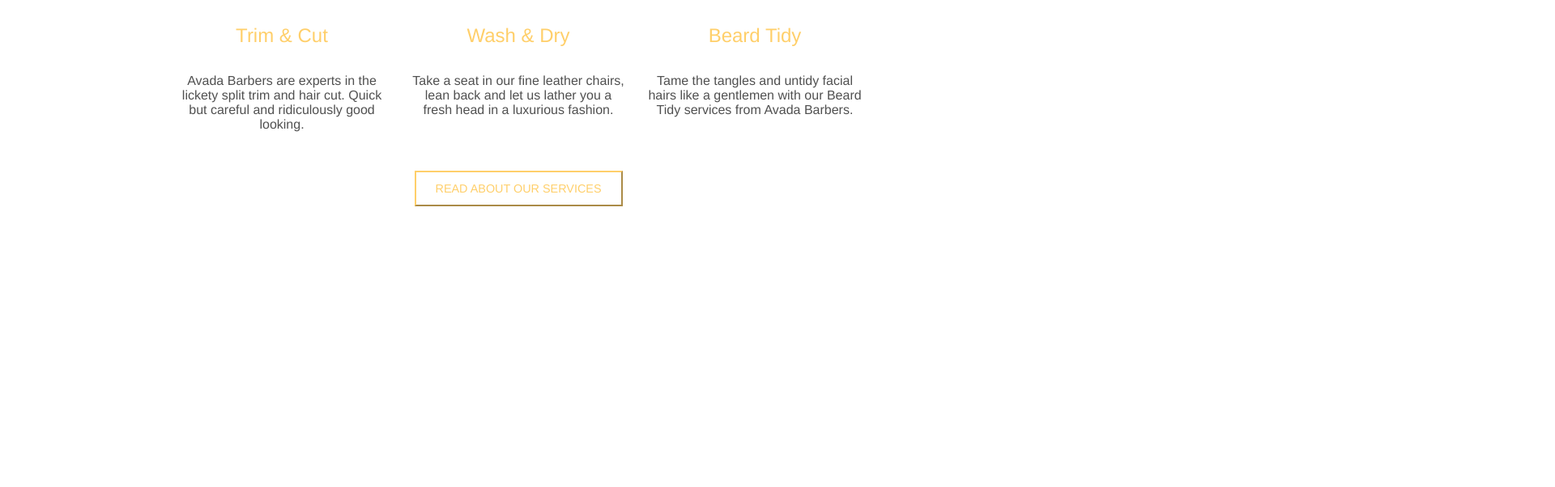
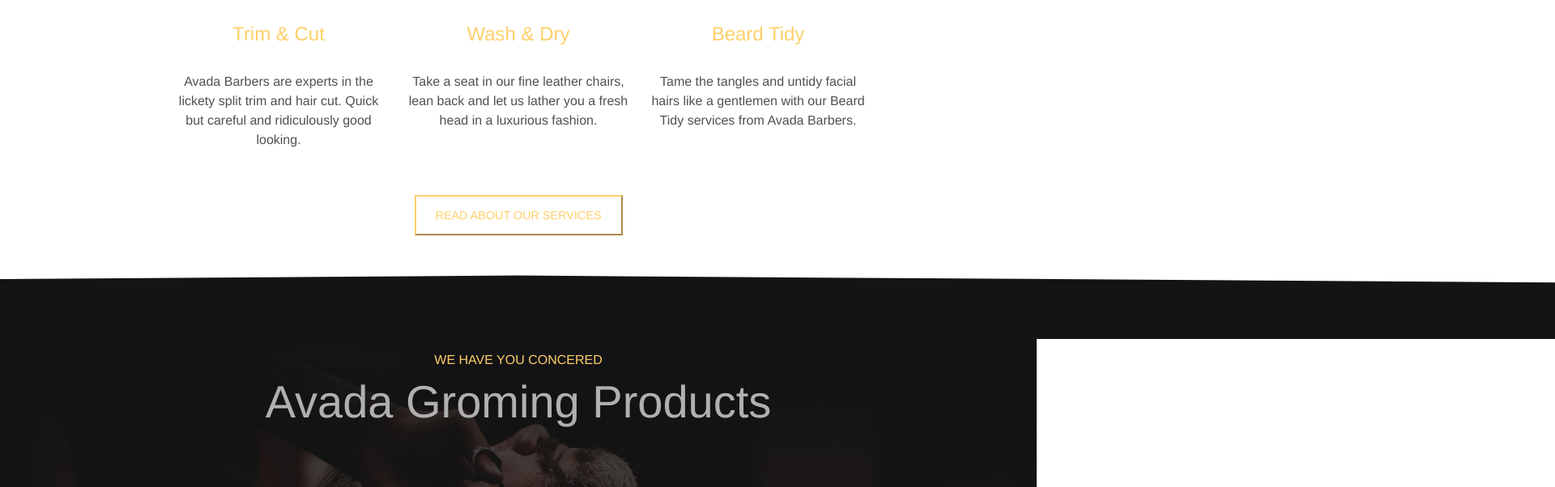
Before and after one commit to andmalt/proj-html-vuejs, a Vue app: page / in a window 1280 px wide. Shown: the part 1246-1848 px from the top of the page at 81% size, 1920 px wide, since content can reach past the window. Before the commit the page ends 1509 px from the top, so only its background shows below. Built offline with nearby package versions, Linux system fonts and the light colour scheme.

Commit message:
inserted products section

```diff
--- a/src/App.vue
+++ b/src/App.vue
@@ -22,7 +22,7 @@
 </script>
 
 <style lang="scss">
-@import './style/variables.scss';
+@import './style/general.scss';
 
 #app {
   font-family: Avenir, Helvetica, Arial, sans-serif;
--- a/src/components/Footer.vue
+++ b/src/components/Footer.vue
@@ -14,7 +14,6 @@
 </script>
 
 <style scoped lang="scss">
-@import '../style/general.scss';
 @import '../style/variables.scss';
 
 
--- a/src/components/Header.vue
+++ b/src/components/Header.vue
@@ -57,7 +57,6 @@
 </script>
 
 <style scoped lang="scss">
-@import '../style/general.scss';
 @import '../style/variables.scss';
 
 #bg{
--- a/src/components/Main.vue
+++ b/src/components/Main.vue
@@ -47,10 +47,28 @@
         </div>
       </div>
 
-      <div class="col-12 text-center">
+      <div class="col-12 text-center mb-5">
         <button class="btn_main"><a href="#readAboutourServices">READ ABOUT OUR SERVICES</a></button>
       </div>
+      <!-- black triangle -->
+      <div class="col-12">
+        <div class="triangle">
+          <!-- svg -->
+        </div>
+      </div>
 
+    </section>
+
+    <section class="row " id="products-m">
+      <!-- title -->
+      <div class="col-12 text-center py-3 mb-5">
+        <h6>WE HAVE YOU CONCERED</h6>
+        <h2>Avada Groming Products</h2>
+      </div>
+      <!-- products -->
+      <div>
+
+      </div>
     </section>
 
   </main>
@@ -67,7 +85,6 @@
 
 <!-- Add "scoped" attribute to limit CSS to this component only -->
 <style scoped lang="scss">
-@import '../style/general.scss';
 @import '../style/variables.scss';
 
 #after-h{
@@ -122,7 +139,7 @@
     }
   }
   .box-s{
-    margin-bottom: 3rem;
+    margin-bottom: 3.5rem;
 
     img{
       height: 5rem;
@@ -136,5 +153,38 @@
       color: $pHeader;
     }
   }
+  .triangle{
+    height: 5rem;
+    background-image: url(../assets/triangle.svg);
+    background-position: top;
+    background-repeat: no-repeat;
+    background-size: contain;
+    transform: scaleX(20);
+    filter: brightness(0) saturate(100%) invert(4%) sepia(2%) saturate(5488%) hue-rotate(211deg) brightness(84%) contrast(91%);
+  }
+}
+#products-m{
+  background-image: url(../assets/img/avadabarbers-reviewsbackground.jpg);
+  background-position: top;
+  background-size: cover;
+
+  h6{
+    color: $refColor;
+  }
+  h2{
+    color: $titles;
+    font-size: 3.5rem;
+  }
+  .btn_main{
+    background-color: rgba( 0, 0, 0, 0);
+    padding: 0.7rem 1.5rem;
+    border-color: $refColor;
+    color: $refColor;
+    a{
+      color: $refColor;
+      text-decoration: none;
+      font-size: 0.9rem;
+    }
+  }
 }
 </style>
```
